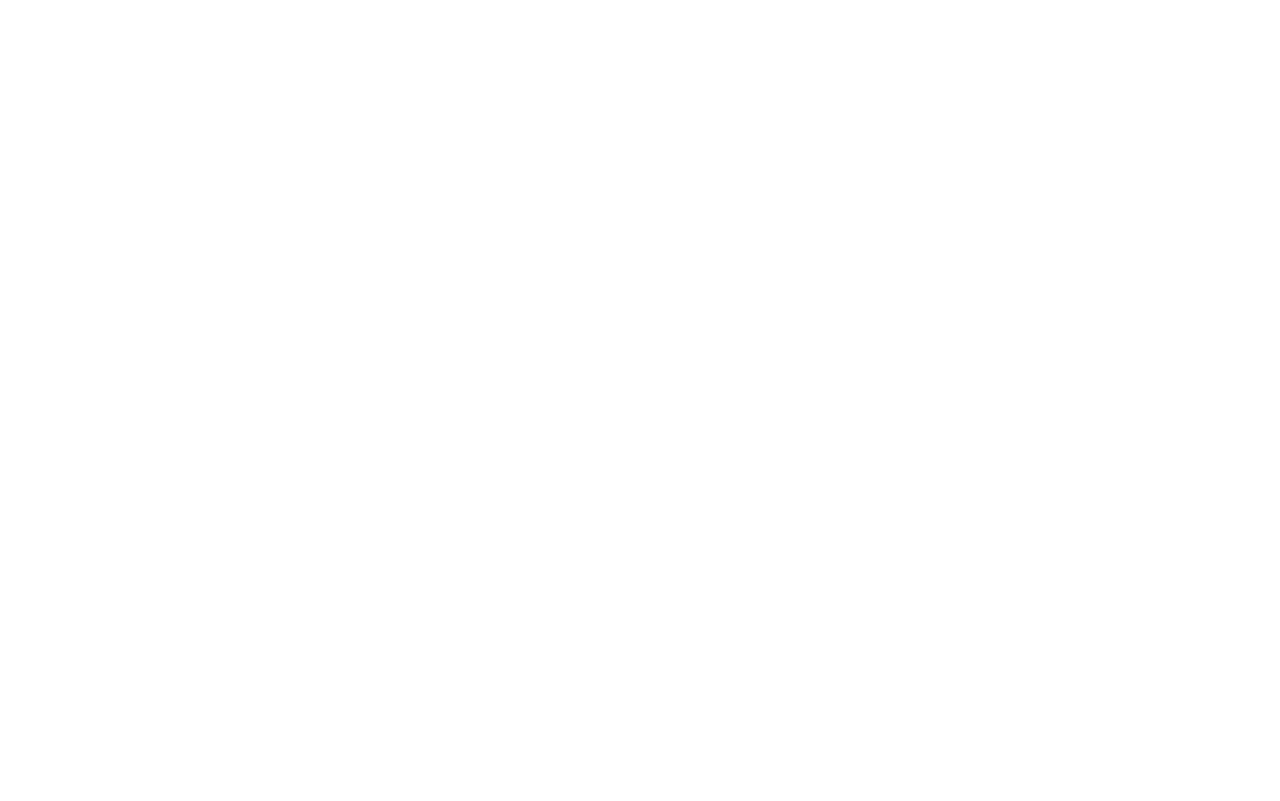
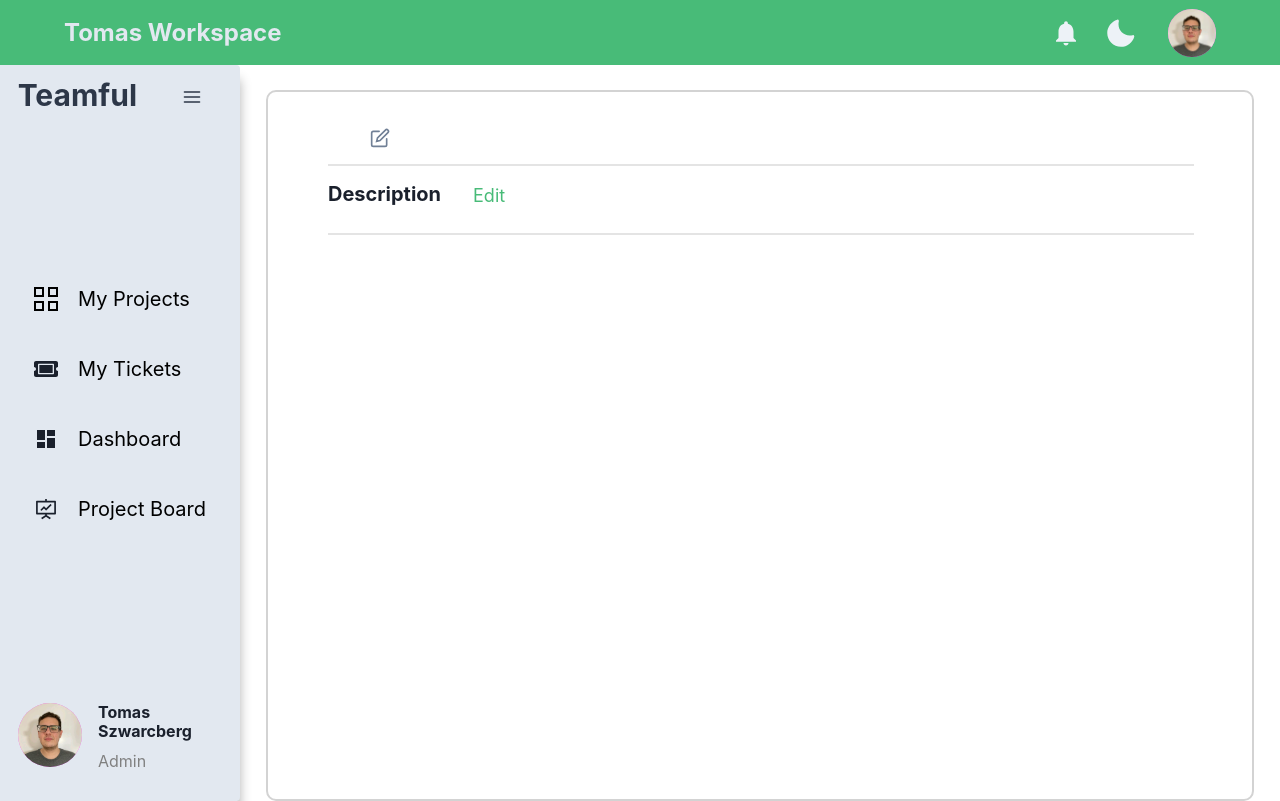
Before and after one commit to szwtomas/teamful, a React (Create React App) app: page /1/projectdescription in a window 1280 px wide. Before the commit this address had no page. Built offline with nearby package versions, Linux system fonts and the light colour scheme.

Commit message:
ProjectDescription Page WIP (adds Title with edit and description\)

```diff
--- a/src/App.js
+++ b/src/App.js
@@ -1,11 +1,11 @@
-import React from "react";
+import React, { useState } from "react";
 import RoutesWrapper from "pages/Routes";
 import { ProjectContextProvider } from "contexts/ProjectContext";
 
 const App = () => {
 	return (
 		<div className="app">
-			<ProjectContextProvider>
+			<ProjectContextProvider value={{}}>
 				<RoutesWrapper />
 			</ProjectContextProvider>
 		</div>
--- /dev/null
+++ b/src/components/ui/ProjectDescription.js
@@ -0,0 +1,145 @@
+import React, { useState, useContext } from "react";
+import ProjectContext from "contexts/ProjectContext";
+import {
+	Stack,
+	Flex,
+	Heading,
+	IconButton,
+	InputRightElement,
+	InputGroup,
+	Input,
+	Link,
+	Text,
+	Textarea,
+	Button,
+} from "@chakra-ui/react";
+import { CheckIcon, EditIcon } from "@chakra-ui/icons";
+import Separator from "./Separator";
+
+const ProjectDescription = () => {
+	const { project } = useContext(ProjectContext);
+
+	const [showTitleChange, setShowTitleChange] = useState(false);
+	const [editTitleText, setEditTitletext] = useState(project.title);
+
+	const [showDescriptionChange, setShowDescriptionChange] = useState(false);
+	const [editDescriptionText, setEditDescriptionText] = useState("");
+
+	const handleTitleInputChange = evt => {
+		setEditTitletext(evt.target.value);
+	};
+
+	const handleTitleEdit = () => {
+		setShowTitleChange(!showTitleChange);
+	};
+
+	const handleDescriptionEdit = () => {
+		setShowDescriptionChange(!showDescriptionChange);
+	};
+
+	const handleDescriptionInputChange = evt => {
+		setEditDescriptionText(evt.target.value);
+	};
+
+	return (
+		<Flex width="100%" ml="auto" mr="auto">
+			<Stack
+				direction="column"
+				width="95%"
+				ml="auto"
+				mr="auto"
+				p={6}
+				spacing={4}
+			>
+				<Stack direction={"row"} alignItems="center" spacing={8}>
+					{/*   --------- TITLE ---------   */}
+					{showTitleChange ? (
+						<InputGroup width="400px">
+							<Input
+								placeholder="Enter new name..."
+								border="2px"
+								value={editTitleText}
+								onChange={handleTitleInputChange}
+							/>
+							<InputRightElement
+								children={<CheckIcon color="green.400" />}
+								onClick={handleTitleEdit}
+							/>
+						</InputGroup>
+					) : (
+						<>
+							<Heading
+								as="h2"
+								fontSize="4xl"
+								transition="all 0.3s ease"
+								_hover={{
+									transform: "scale(1.1)",
+								}}
+								onClick={handleTitleEdit}
+							>
+								{project.title}
+							</Heading>
+							<IconButton
+								bg="transparent"
+								as={EditIcon}
+								w={5}
+								h={5}
+								color="gray.500"
+								onClick={handleTitleEdit}
+								transition="all 0.3s ease"
+								_hover={{
+									transform: "scale(1.2)",
+									background: "transparent",
+								}}
+							/>
+						</>
+					)}
+				</Stack>
+				<Separator />
+				<Stack direction="column">
+					{/*   --------- DESCRIPTION ---------   */}
+					{showDescriptionChange ? (
+						<Stack direction="column" spacing={3}>
+							<Text>Edit description: </Text>
+							<Textarea
+								value={editDescriptionText}
+								onChange={handleDescriptionInputChange}
+								placeholder="Here is a sample placeholder"
+								size="sm"
+							/>
+							<Button
+								onClick={handleDescriptionEdit}
+								bg="green.400"
+								color="white"
+								rightIcon={<CheckIcon />}
+								w={"140px"}
+								my={"10px"}
+							>
+								Confirm
+							</Button>
+						</Stack>
+					) : (
+						<>
+							<Stack direction="row" spacing={8}>
+								<Heading as="h3" fontSize="xl">
+									Description
+								</Heading>
+								<Link
+									color="green.400"
+									fontSize="lg"
+									onClick={handleDescriptionEdit}
+								>
+									Edit
+								</Link>
+							</Stack>
+							<Text>{project.description}</Text>
+						</>
+					)}
+				</Stack>
+				<Separator />
+			</Stack>
+		</Flex>
+	);
+};
+
+export default ProjectDescription;
--- a/src/components/ui/ProjectPreview.js
+++ b/src/components/ui/ProjectPreview.js
@@ -1,9 +1,16 @@
 import React, { useContext } from "react";
 import ProjectContext from "contexts/ProjectContext";
 import { Flex, Heading, Text, Link } from "@chakra-ui/react";
+import { useNavigate } from "react-router-dom";
 
 const ProjectPreview = () => {
 	const { project } = useContext(ProjectContext);
+
+	let navigate = useNavigate();
+
+	const handleClick = () => {
+		navigate("/szwtomas/projectdescription");
+	};
 
 	return (
 		<Flex
@@ -27,7 +34,9 @@ const ProjectPreview = () => {
 				</Text>
 			</Flex>
 			<Flex mt={["20px", "20px", "auto"]} ml="12px">
-				<Link color="green.400">View project details</Link>
+				<Link color="green.400" onClick={handleClick}>
+					View project details
+				</Link>
 			</Flex>
 		</Flex>
 	);
--- /dev/null
+++ b/src/components/ui/Separator.js
@@ -0,0 +1,16 @@
+import React from "react";
+import { Divider } from "@chakra-ui/react";
+
+const Separator = () => {
+	return (
+		<Divider
+			orientation="horizontal"
+			size="8px"
+			style={{
+				border: "1px solid lightgray",
+			}}
+		/>
+	);
+};
+
+export default Separator;
--- a/src/components/ui/TicketsList.js
+++ b/src/components/ui/TicketsList.js
@@ -46,7 +46,7 @@ const TicketItem = ({
 
 const TicketsList = ({ tickets = [] }) => {
 	return (
-		<Flex flexDir={"column"} mt={5} width="90%" mb={4}>
+		<Flex flexDir={"column"} mt={5} width="90%">
 			<Heading as="h3" width="100%" textAlign={"center"}>
 				Tickets
 			</Heading>
--- a/src/contexts/ProjectContext.js
+++ b/src/contexts/ProjectContext.js
@@ -1,11 +1,23 @@
-import React, { useState, createContext } from "react";
+import React, { useState, createContext, useEffect } from "react";
 import { getProjectById } from "assets/data/projects";
+import { getItem, addItem } from "helpers/localStorage";
 
 const ProjectContext = createContext();
 
 // Current project has to be set with setProject
 const ProjectContextProvider = ({ value = {}, children }) => {
 	const [project, setProject] = useState(value);
+
+	useEffect(() => {
+		const currentProject = getItem("project");
+		if (currentProject) {
+			setProject(currentProject);
+		}
+	}, []);
+
+	useEffect(() => {
+		localStorage.setItem("currentProject", JSON.stringify(project));
+	}, [project]);
 
 	// Fetches project with matching id and sets it
 	const setProjectWithId = id => {
--- /dev/null
+++ b/src/helpers/localStorage.js
@@ -0,0 +1,13 @@
+function addItem(key, item) {
+	localStorage.addItem(key, JSON.stringify(item));
+}
+
+function deleteItem(key) {
+	localStorage.removeItem(key);
+}
+
+function getItem(key) {
+	return JSON.parse(localStorage.getItem(key));
+}
+
+export { addItem, deleteItem, getItem };
--- /dev/null
+++ b/src/pages/ProjectDescriptionPage.js
@@ -0,0 +1,25 @@
+import React from "react";
+import { Flex } from "@chakra-ui/react";
+import Layout from "components/containers/Layout";
+import ProjectDescription from "components/ui/ProjectDescription";
+
+const ProjectDescriptionPage = () => {
+	return (
+		<Layout>
+			<Flex
+				width={"95%"}
+				maxWidth="1050px"
+				ml={"auto"}
+				mr={"auto"}
+				border={"2px solid lightgray"}
+				borderRadius={10}
+				mt={"25px"}
+				p={3}
+			>
+				<ProjectDescription />
+			</Flex>
+		</Layout>
+	);
+};
+
+export default ProjectDescriptionPage;
--- a/src/pages/Routes.js
+++ b/src/pages/Routes.js
@@ -6,6 +6,7 @@ import LogIn from "./LogIn";
 import About from "./About";
 import Dashboard from "./Dashboard";
 import UserProjectsPage from "./UserProjectsPage";
+import ProjectDescriptionPage from "./ProjectDescriptionPage";
 
 const RoutesWrapper = () => {
 	return (
@@ -19,6 +20,10 @@ const RoutesWrapper = () => {
 				<Route path="/:username">
 					<Route path="projects" element={<UserProjectsPage />} />
 					<Route path="dashboard" element={<Dashboard />} />
+					<Route
+						path="projectdescription"
+						element={<ProjectDescriptionPage />}
+					/>
 				</Route>
 			</Routes>
 		</BrowserRouter>
```
